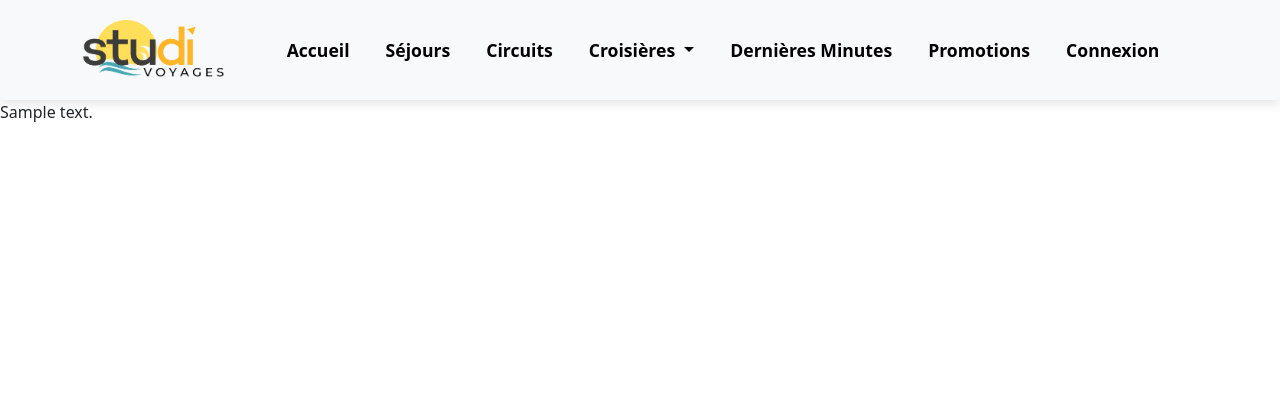
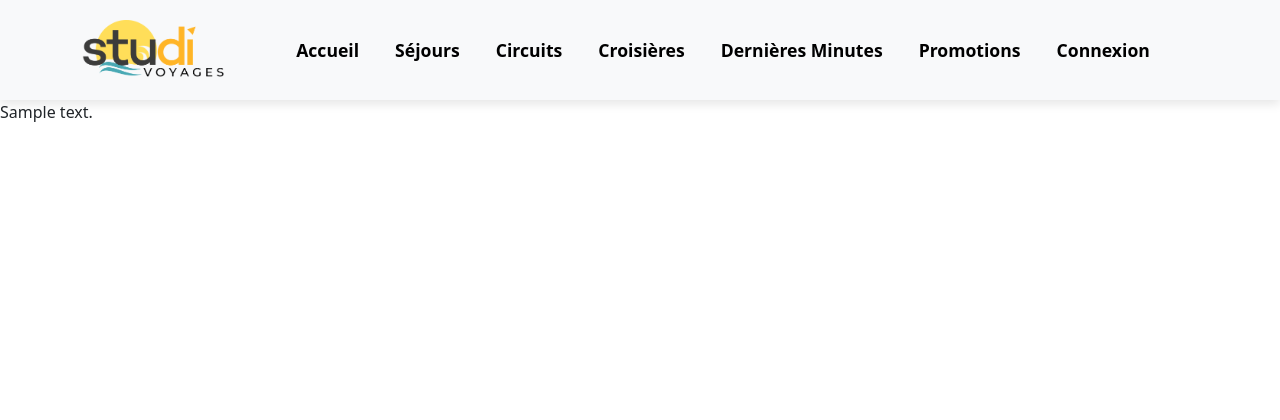
Before and after one commit to Oume59/studiVoyage, a PHP site: the page made by Views/default.php in a window 1280 px wide. Shown: the top 420 px of the page. Run offline with PHP 8.4, Linux system fonts and the light colour scheme; the template is opened without the code that fills it: most values are stand-ins (such as "Sample title", 1, 10 or a date in 2020); some libraries are stand-ins or nearby versions.

Commit message:
maj du default pour otpi plus clair

```diff
--- a/Views/default.php
+++ b/Views/default.php
@@ -6,94 +6,57 @@
     <meta name="viewport" content="width=device-width, initial-scale=1.0">
     <link rel="preconnect" href="https://fonts.googleapis.com">
     <link rel="preconnect" href="https://fonts.gstatic.com" crossorigin>
-    <link rel="preconnect" href="https://fonts.googleapis.com">
-    <link rel="preconnect" href="https://fonts.gstatic.com" crossorigin>
     <link
-        href="https://fonts.googleapis.com/css2?family=Pacifico&family=Roboto:ital,wght@0,100;0,300;0,400;0,500;0,700;0,900;1,100;1,300;1,400;1,500;1,700;1,900&display=swap"
-        rel="stylesheet">
-    <link
-        href="https://fonts.googleapis.com/css2?family=Roboto:ital,wght@0,100;0,300;0,400;0,500;0,700;0,900;1,100;1,300;1,400;1,500;1,700;1,900&display=swap"
+        href="https://fonts.googleapis.com/css2?family=Pacifico&family=Roboto:ital,wght@0,100;0,300;0,400;0,500;0,700;0,900&display=swap"
         rel="stylesheet">
     <link href="https://cdn.jsdelivr.net/npm/bootstrap@5.3.3/dist/css/bootstrap.min.css" rel="stylesheet"
         integrity="sha384-QWTKZyjpPEjISv5WaRU9OFeRpok6YctnYmDr5pNlyT2bRjXh0JMhjY6hW+ALEwIH" crossorigin="anonymous">
     <script src="https://kit.fontawesome.com/fc9e0b48d5.js" crossorigin="anonymous"></script>
     <script src="/js/script.js" defer></script>
     <link rel="stylesheet" href="/assets/css/default.css">
-    <title>Studi Voyage</title>
-    <link href="/assets/css/<?php if(isset($css)){echo $css;}?>.css" rel="stylesheet">
-    <link href="/assets/css/<?php if(isset($style)){echo $style;}?>.css" rel="stylesheet">
-    <title><?php if(isset($title)){echo $title;}?></title>
+    <link href="/assets/css/<?php if (isset($css)) {
+                                echo $css;
+                            } ?>.css" rel="stylesheet">
+    <link href="/assets/css/<?php if (isset($style)) {
+                                echo $style;
+                            } ?>.css" rel="stylesheet">
+    <title><?php if (isset($title)) {
+                echo $title;
+            } ?></title>
 </head>
+
 <body>
     <nav class="navbar navbar-expand-lg navbar-light bg-light">
         <div class="container">
-
             <a class="navbar-brand logo" href="/">
                 <img class="logo" src="/assets/images/logo/logoprojet.webp" alt="LOGO" width="100">
             </a>
-
 
             <button class="navbar-toggler" type="button" data-bs-toggle="collapse" data-bs-target="#navbarNavDropdown" aria-controls="navbarNavDropdown" aria-expanded="false" aria-label="Toggle navigation">
                 <span class="navbar-toggler-icon"></span>
             </button>
 
-
             <div class="collapse navbar-collapse justify-content-center" id="navbarNavDropdown">
                 <ul class="navbar-nav">
+                    <li class="nav-item"><a class="nav-link" href="/">Accueil</a></li>
+                    <li class="nav-item"><a class="nav-link" href="/Sejour">Séjours</a></li>
+                    <li class="nav-item"><a class="nav-link" href="/Circuit">Circuits</a></li>
+                    <li class="nav-item"><a class="nav-link" href="/Croisiere">Croisières</a></li>
+                    <li class="nav-item"><a class="nav-link" href="/DerniereMinute">Dernières Minutes</a></li>
+                    <li class="nav-item"><a class="nav-link" href="/Promotion">Promotions</a></li>
 
-
+                    <?php if (isset($_SESSION['id'])): ?>
                         <li class="nav-item">
-                    <a class="nav-link" href="/">Accueil</a>
-                </li>
-
-
-                <li class="nav-item dropdown">
-                    <a class="nav-link" href="/Sejour">Séjours</a>
-                </li>
-
-
-                <li class="nav-item dropdown">
-                    <a class="nav-link" href="/Circuits">Circuits</a>
-                </li>
-
-
-                <li class="nav-item dropdown">
-                    <a class="nav-link dropdown-toggle" href="#" id="croisieresDropdown" role="button" data-bs-toggle="dropdown" aria-expanded="false">
-                        Croisières
-                    </a>
-                    <ul class="dropdown-menu" aria-labelledby="croisieresDropdown">
-                        <li><a class="dropdown-item" href="/CroisiereM">Croisières Méditerranée</a></li>
-                        <li><a class="dropdown-item" href="/CroisiereC">Croisières Caraïbes</a></li>
-                        <li><a class="dropdown-item" href="/CroisiereEx">Expéditions Polaires</a></li>
-                    </ul>
-                </li>
-
-
-                <li class="nav-item">
-                    <a class="nav-link" href="/DernieresMinutes">Dernières Minutes</a>
-                </li>
-
-
-                <li class="nav-item">
-                    <a class="nav-link" href="/Promotions">Promotions</a>
-                </li>
-
-
-                <?php if(isset($_SESSION['id'])): ?>
-                <li class="nav-item">
-                    <a class="nav-link" href="/log/logout" onclick="return confirm('Êtes-vous sûr de vouloir vous déconnecter ?');">
+                            <a class="nav-link" href="/log/logout" onclick="return confirm('Etes-vous sûr de vouloir vous déconnecter ?');">
                                 Déconnexion
                             </a>
                         </li>
                     <?php else: ?>
-                <li class="nav-item">
-                    <a class="nav-link" href="/log">Connexion</a>
-                </li>
+                        <li class="nav-item"><a class="nav-link" href="/log">Connexion</a></li>
                     <?php endif; ?>
-                <?php if (isset($_SESSION['id']) && ($_SESSION['role'] === 'Admin')): ?>
-                        <li class="nav-item">
-                            <a class="nav-link" href="/Dashboard">Dashboard</a>
-                        </li>
+
+                    <?php if (isset($_SESSION['id']) && isset($_SESSION['id_role']) && $_SESSION['id_role'] == 1): ?>
+                        <li class="nav-item"><a class="nav-link" href="/Dashboard">Dashboard</a></li>
                     <?php endif; ?>
                 </ul>
             </div>
@@ -111,7 +74,6 @@
                 <a href="#" data-bs-toggle="modal" data-bs-target="#confidentialiteModal"><strong>Politique de confidentialité.</strong></a><br>
                 <strong><i class="fa-regular fa-copyright"></i> 2025 Copyright : Tous droits réservés<br> Mélissa Ould Youcef</strong>
             </p>
-            </div>
         </div>
         <div class="social-icons">
             <a href="https://www.linkedin.com" class="linkedin"><i class="fab fa-linkedin"></i></a>
@@ -157,10 +119,13 @@
         </div>
     </footer>
 
-    <script src="/assets/js/<?php if(isset($script)){echo $script;}?>.js"></script>
+    <script src="/assets/js/<?php if (isset($script)) {
+                                echo $script;
+                            } ?>.js"></script>
     <script src="/assets/js/modal.js"></script>
     <script src="/assets/js/fetchPost.js"></script> <!-- FETCH AUTOMATISÉ -->
     <script src="https://cdn.jsdelivr.net/npm/@popperjs/core@2.11.8/dist/umd/popper.min.js" integrity="sha384-I7E8VVD/ismYTF4hNIPjVp/Zjvgyol6VFvRkX/vR+Vc4jQkC+hVqc2pM8ODewa9r" crossorigin="anonymous"></script>
     <script src="https://cdn.jsdelivr.net/npm/bootstrap@5.3.3/dist/js/bootstrap.bundle.min.js" integrity="sha384-YvpcrYf0tY3lHB60NNkmXc5s9fDVZLESaAA55NDzOxhy9GkcIdslK1eN7N6jIeHz" crossorigin="anonymous"></script>
 </body>
+
 </html>
```
Lines whose indentation alone changed are shown as unchanged.
